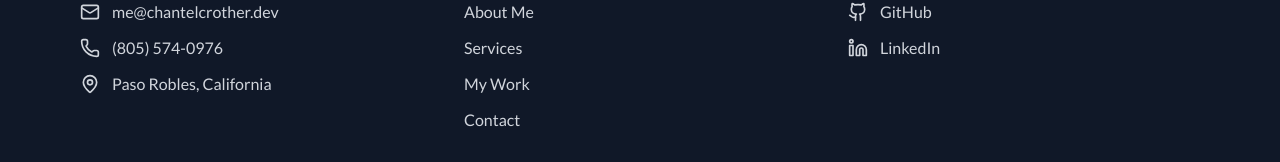
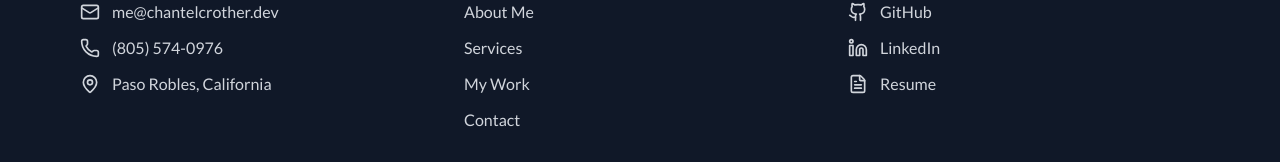
Before and after one commit to chantelcdev/my-portfolio, a Next.js app: page / in a window 1280 px wide. Shown: the part 8172-8334 px from the top of the page. Built offline with nearby package versions, Linux system fonts and the light colour scheme.

Commit message:
feat: add resume and openGraph image

```diff
--- a/src/app/components/Footer.tsx
+++ b/src/app/components/Footer.tsx
@@ -1,6 +1,6 @@
 "use client";
 import { motion } from "framer-motion";
-import { Mail, Phone, Github, Linkedin, MapPin } from "lucide-react";
+import { Mail, Phone, Github, Linkedin, MapPin, FileText } from "lucide-react";
 
 export default function Footer() {
   const currentYear = new Date().getFullYear();
@@ -76,8 +76,6 @@ export default function Footer() {
               </a>
             </div>
           </motion.div>
-
-          {/* Social & Professional Links */}
           <motion.div
             initial={{ opacity: 0, y: 20 }}
             whileInView={{ opacity: 1, y: 0 }}
@@ -105,6 +103,15 @@ export default function Footer() {
                 <Linkedin className="w-5 h-5" />
                 LinkedIn
               </a>
+              <a
+                href="https://chantelcrother.dev/chantel-crother-resume.pdf"
+                target="_blank"
+                rel="noopener noreferrer"
+                className="flex items-center gap-3 text-gray-300 hover:text-white transition-colors"
+              >
+                <FileText className="w-5 h-5" />
+                Resume
+              </a>
             </div>
           </motion.div>
         </div>
--- a/src/app/layout.tsx
+++ b/src/app/layout.tsx
@@ -12,6 +12,9 @@ const lato = Lato({
 export const metadata: Metadata = {
   title: "Chantel Crother",
   description: "Software Engineer & Technical Consultant",
+  openGraph: {
+    images: ["https://chantelcrother.com/chantelcrother-site.png"],
+  },
 };
 
 export default function RootLayout({
```
Also changed, not shown: 2 other files (tests, documents, lock files or other folders).
